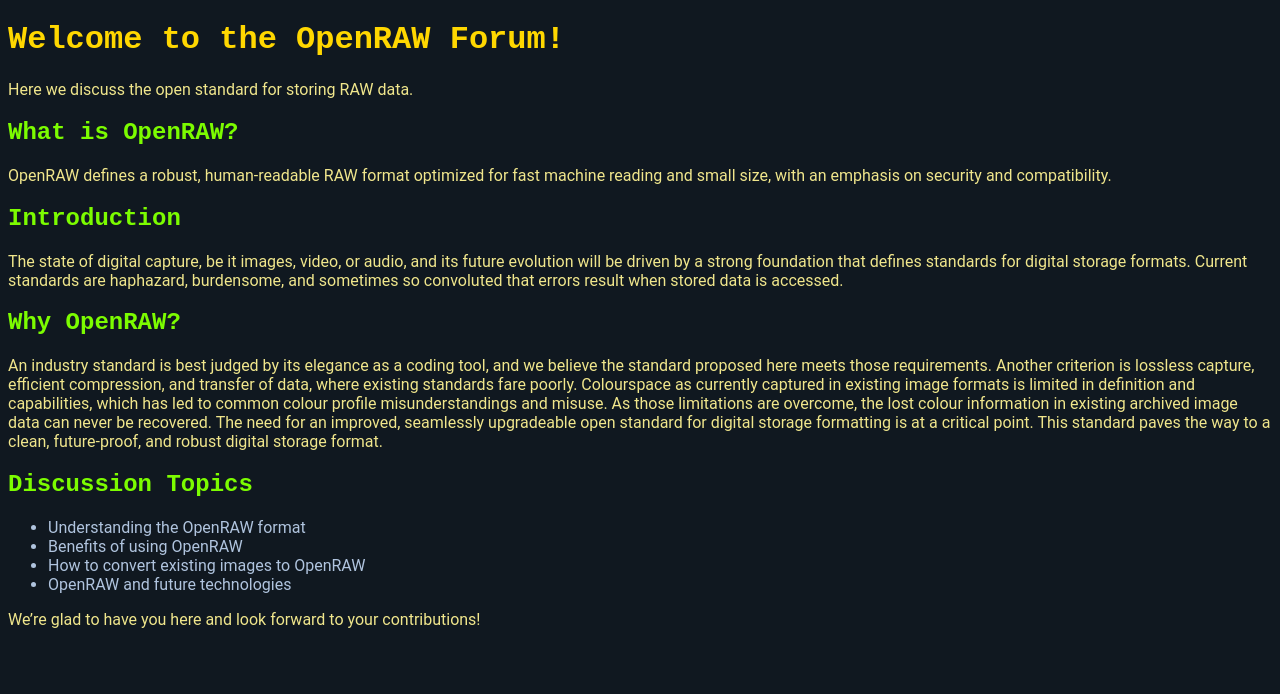
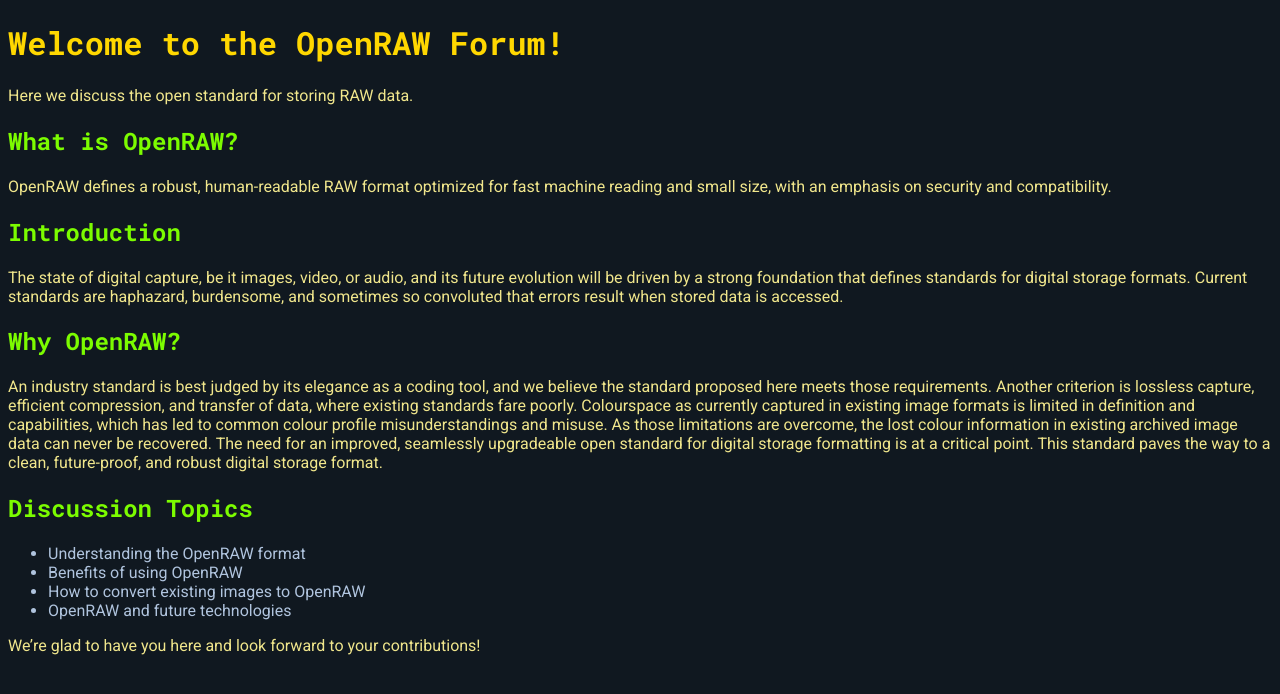
Before and after one commit to openraw/openraw.github.io, a Jekyll site: the page built from README.md, in a window 1280 px wide. Shown: the top 694 px of the page. Built offline with Jekyll 4.4.1, drawn with Linux system fonts in a browser that asks for light colours; our own code applies the rules of GitHub Pages for plain Markdown files.

Commit message:
Update default.html

```diff
--- a/_layouts/default.html
+++ b/_layouts/default.html
@@ -4,6 +4,7 @@
     <meta charset="utf-8">
     <title>{{ page.title }}</title>
     <link rel="stylesheet" href="{{ '/styles.css' | relative_url }}">
+    <link href="https://fonts.googleapis.com/css2?family=Roboto:wght@400;700&family=Roboto+Mono:wght@400;700&display=swap" rel="stylesheet">
   </head>
   <body>
     {{ content }}
```
